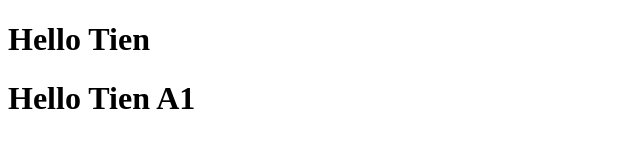
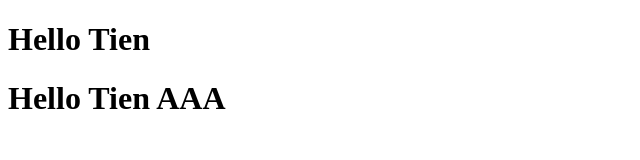
Before and after one commit to P-N-Tien/tien, a plain HTML site: page index.html in a window 1280 px wide. Shown: the full height of the page, 0-640 px from the left. Drawn offline with Linux system fonts and the light colour scheme.

Commit message:
resolve confic

```diff
--- a/index.html
+++ b/index.html
@@ -7,6 +7,6 @@
   </head>
   <body>
     <h1>Hello Tien</h1>
-    <h1>Hello Tien A1</h1>
+    <h1>Hello Tien AAA</h1>
   </body>
 </html>
```
